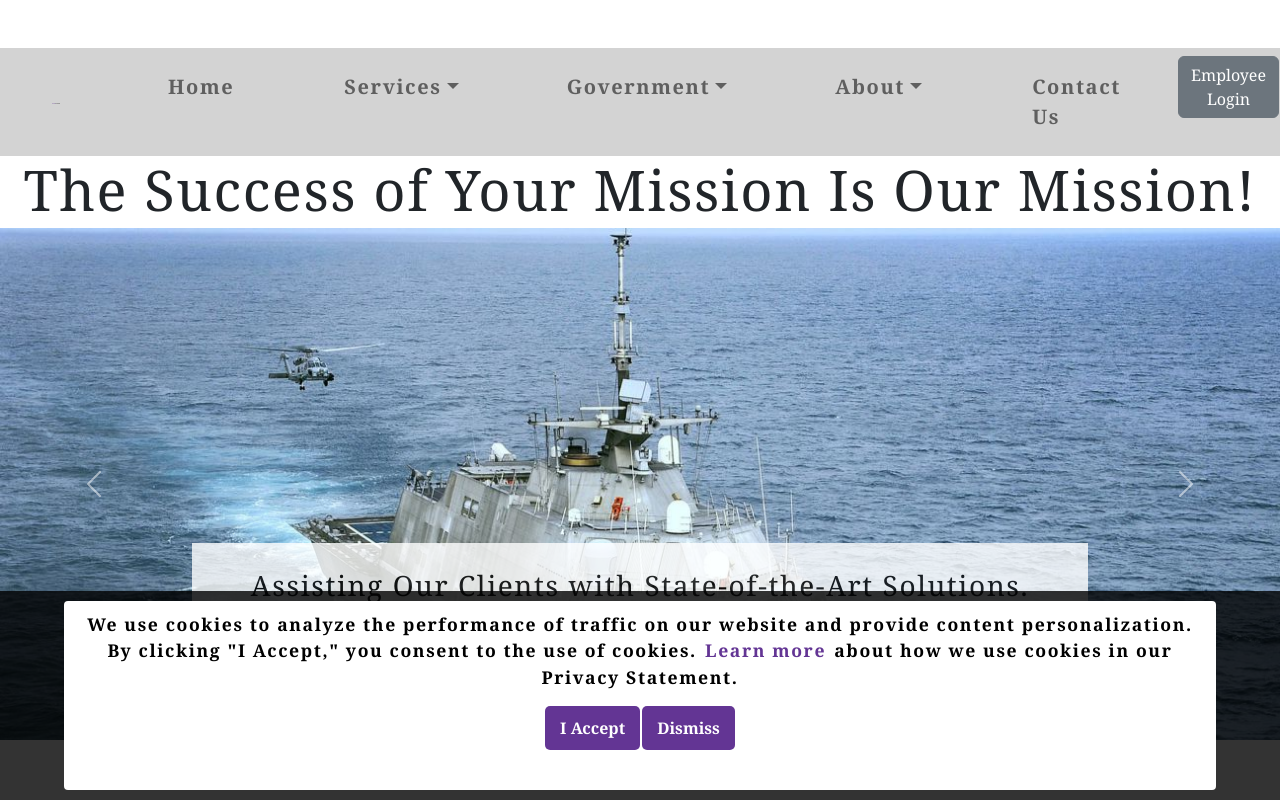
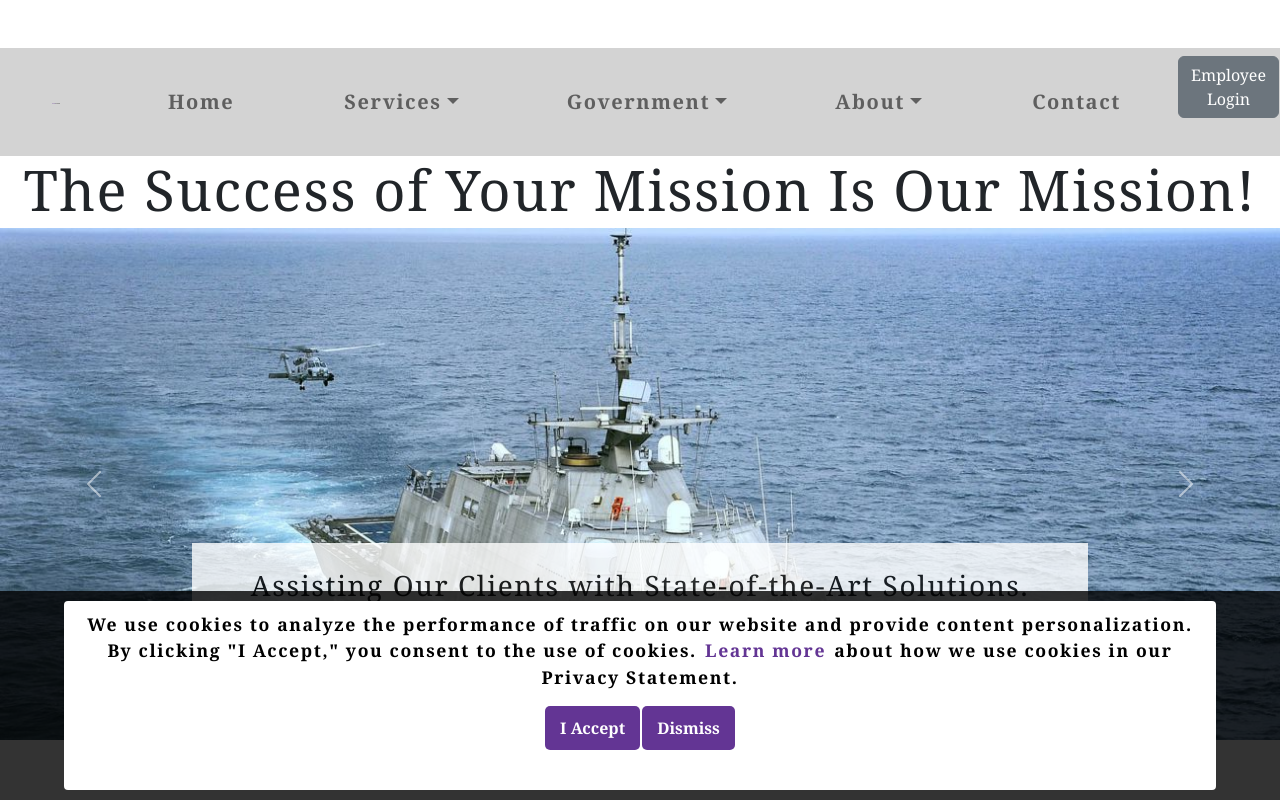
Before and after one commit to oldgraybuzzard/automatic-enigma, a React (Create React App) app: page / in a window 1280 px wide. Shown: the top 800 px of the page. Built offline with nearby package versions, Linux system fonts and the light colour scheme.

Commit message:
modified navbar

```diff
--- a/src/components/Nav/index.js
+++ b/src/components/Nav/index.js
@@ -77,7 +77,7 @@ function Navigation() {
   };
 
   return (
-    <Navbar id="navbar" collapseOnSelect expand="lg" sticky="top">
+    <Navbar id="navbar" collapseOnSelect expand="xl" sticky="top">
       <Navbar.Brand as={Link} to="/" className="mx-5">
         <img className="logo" src={melkenLogo} alt="Melken Brand Logo" />
       </Navbar.Brand>
@@ -106,7 +106,7 @@ function Navigation() {
             <NavDropdown.Item href="#history">History</NavDropdown.Item>
             <NavDropdown.Item href="#certifications">Certifications</NavDropdown.Item>
           </NavDropdown>
-          <Nav.Link href="#contactUs" className="mx-5">Contact Us</Nav.Link>
+          <Nav.Link href="#contactUs" className="mx-5">Contact</Nav.Link>
         </Nav>
       </Navbar.Collapse>
       <Navbar.Collapse>
```
